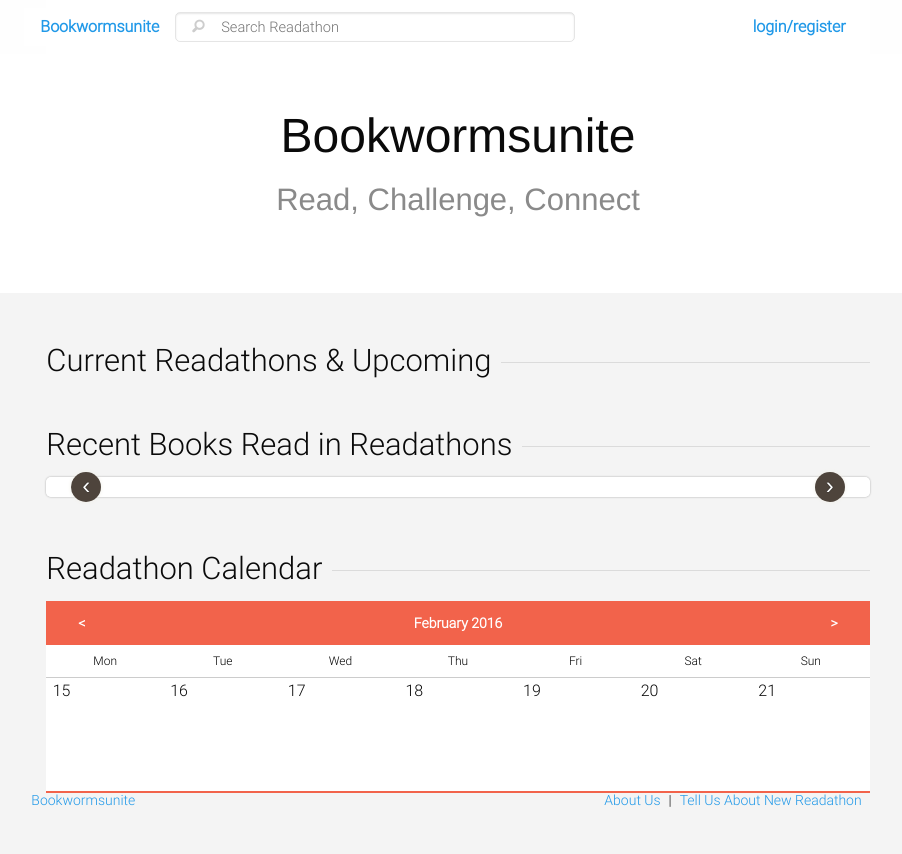
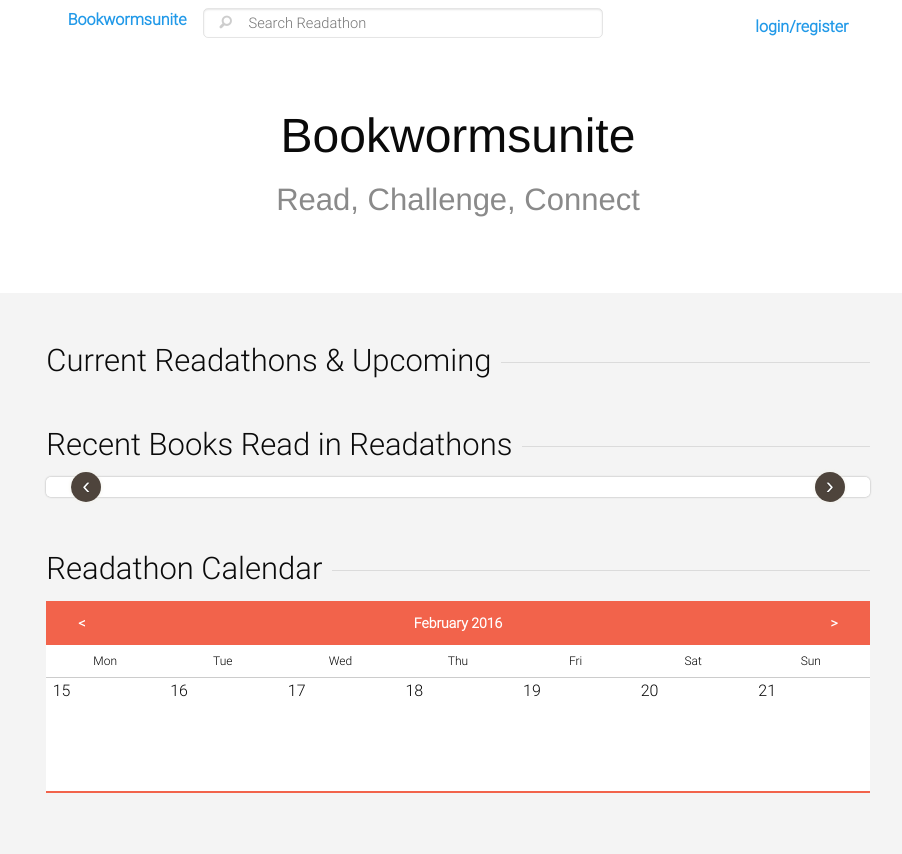
Before and after one commit to mspj/ITech, a Django app: page / in a window 1280 px wide. Shown: the whole page, without its empty margins (182-1084 px from the left). Run offline with Django 3.2, Linux system fonts and the light colour scheme; data that the repository does not hold is empty.

Commit message:
comment out part of index.html

```diff
--- a/static/bookwormsunite/css/app.css
+++ b/static/bookwormsunite/css/app.css
@@ -47,32 +47,9 @@ html, body {
     border-radius: 5px;
 }
 
-.footer .page-content:after {
-    height: 80px;
-}
-
-.footer {
-    font-size: 14px;
-    padding-top: 1rem;
-    padding-bottom: 1rem;
-    /*position: absolute;*/
-    /*bottom: 0;*/
-}
-
-.footer span {
-    margin-right: 0.5rem;
-}
-
 .page-content {
-    margin-bottom: -80px;
     min-height: 100%;
-    /*padding-bottom: 50px;*/
     background-color: rgb(244, 244, 244);
-}
-
-.page-content:after {
-    content: "";
-    display: block;
 }
 
 #index_header {
--- a/templates/bookwormsunite/base.html
+++ b/templates/bookwormsunite/base.html
@@ -69,27 +69,45 @@
 
 {% block navbar %}
 
+    <div class="top-bar">
+
         <div class="row medium-9 large-8 columns">
-        <div class="top-bar">
+
+            <div class="top-bar-title">
                 <div class="top-bar-left">
-                <ul class="dropdown menu" data-dropdown-menu style="margin-left: -30px;">
-                    <li class="menu-text"><a href="{% url 'index' %}">Bookwormsunite</a></li>
+                    <span data-responsive-toggle="responsive-menu" data-hide-for="medium">
+                         <span style="cursor: pointer;" data-toggle><i class="fi-list"></i></span>
+                    </span>
+
+                    <a class="menu-text" href="{% url 'index' %}">Bookwormsunite</a>
+                </div>
+            </div>
+
+            <div id="responsive-menu">
+                <div class="top-bar-left">
+                    <ul class="menu">
                         <li>
                             <span class="icon"><i class="fi-magnifying-glass"></i></span>
-                        <input type="search" class="top-bar-search-box" placeholder="Search Readathon"></li>
+                            <input type="search" class="top-bar-search-box" placeholder="Search Readathon">
+                        </li>
                     </ul>
                 </div>
+
                 <div class="top-bar-right">
                     <ul class="menu">
                         {% if user.is_authenticated %}
-                        <li class="menu-text">Hi <a href="{% url 'user_info' uid=user.id %}">{{ user.username }}</a>
+                            <li class="menu-text">Hi <a
+                                    href="{% url 'user_info' uid=user.id %}">{{ user.username }}</a>
                             </li>
                             <li class="menu-text"><a href="{% url 'logout' %}">logout</a></li>
                         {% else %}
-                        <li class="menu-text"><a data-open="loginModal">login/register</a></li>
+                            <li class="menu-text"><a data-open="loginModal">login/register</a>
+                            </li>
                         {% endif %}
                     </ul>
                 </div>
+            </div>
+
         </div>
     </div>
 
@@ -101,6 +119,7 @@
             <div class="row">
                 <div class="large-6 columns">
                     <h2>Register</h2>
+
                     <form action="{% url 'register' %}" id="register_form" method="post"
                           enctype="multipart/form-data">{% csrf_token %}
                         {{ register_form.as_p }}
@@ -109,6 +128,7 @@
                 </div>
                 <div class="large-6 columns">
                     <h2>Login</h2>
+
                     <form action="{% url 'login' %}" id="login_form" method="post" enctype="multipart/form-data">
                         {% csrf_token %}
                         {{ login_form.as_p }}
@@ -132,20 +152,6 @@
     This is content
 {% endblock %}
 
-{% block footer %}
-
-    <div class="row medium-9 large-8 columns footer" style="padding-left: 0;">
-
-        <a href="{% url 'index' %}">Bookwormsunite</a>
-
-        <span class="float-right"><a href="#">Tell Us About New Readathon</a></span>
-        <span class="float-right">|</span>
-        <span class="float-right"><a href="#">About Us</a></span>
-
-    </div>
-
-{% endblock %}
-
 {% block js %}
     <script src="{% static "bookwormsunite/js/vendor/jquery.min.js" %}"></script>
     <script src="{% static "bookwormsunite/js/vendor/what-input.min.js" %}"></script>
@@ -154,7 +160,7 @@
     <script src="{% static "bookwormsunite/js/jquery.jcarousel.min.js" %}"></script>
     <script src="{% static "bookwormsunite/js/jcarousel.responsive.js" %}"></script>
     <script src="{% static "bookwormsunite/js/app.js" %}"></script>
-    <script>src="{% static "bookwormsunite/js/upload_picture.js" %}"</script>
+    <script>src = "{% static "bookwormsunite/js/upload_picture.js" %}"</script>
 {% endblock %}
 </body>
 </html>
```
Lines whose indentation alone changed are shown as unchanged.
